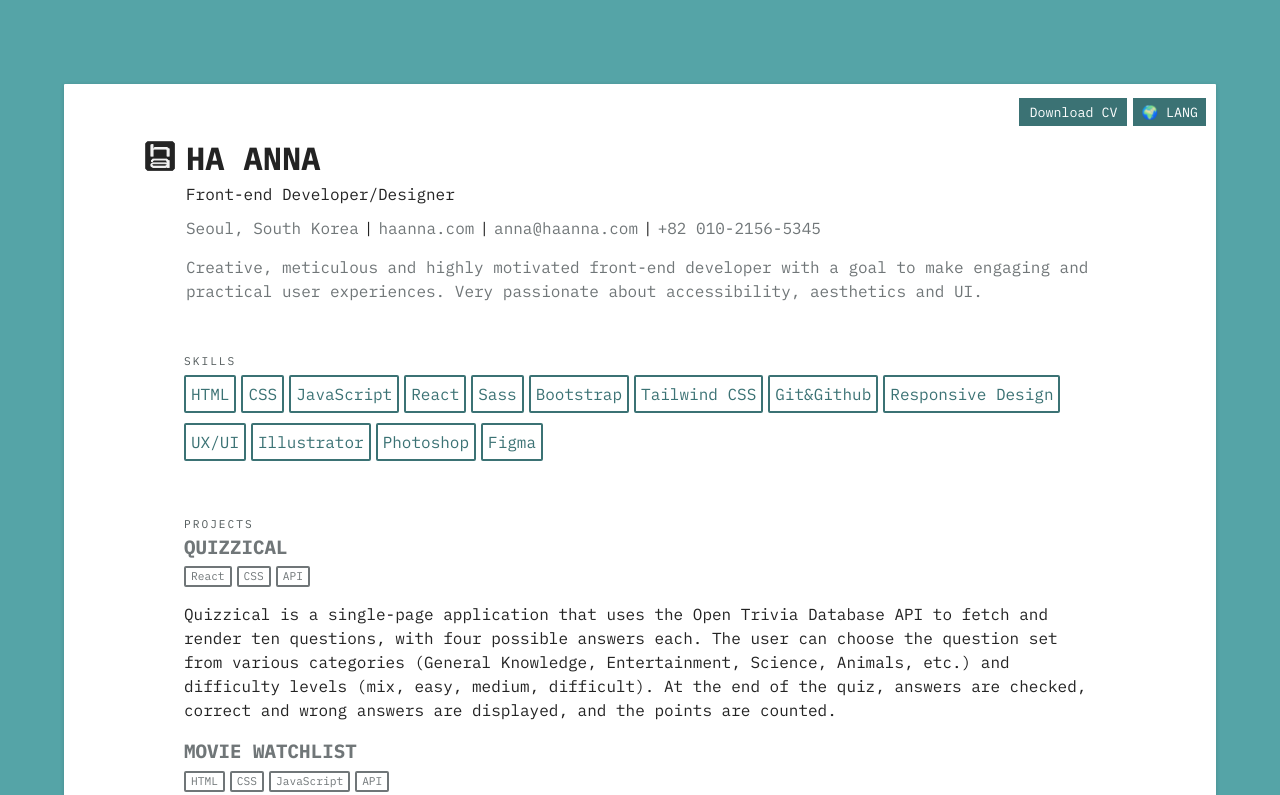
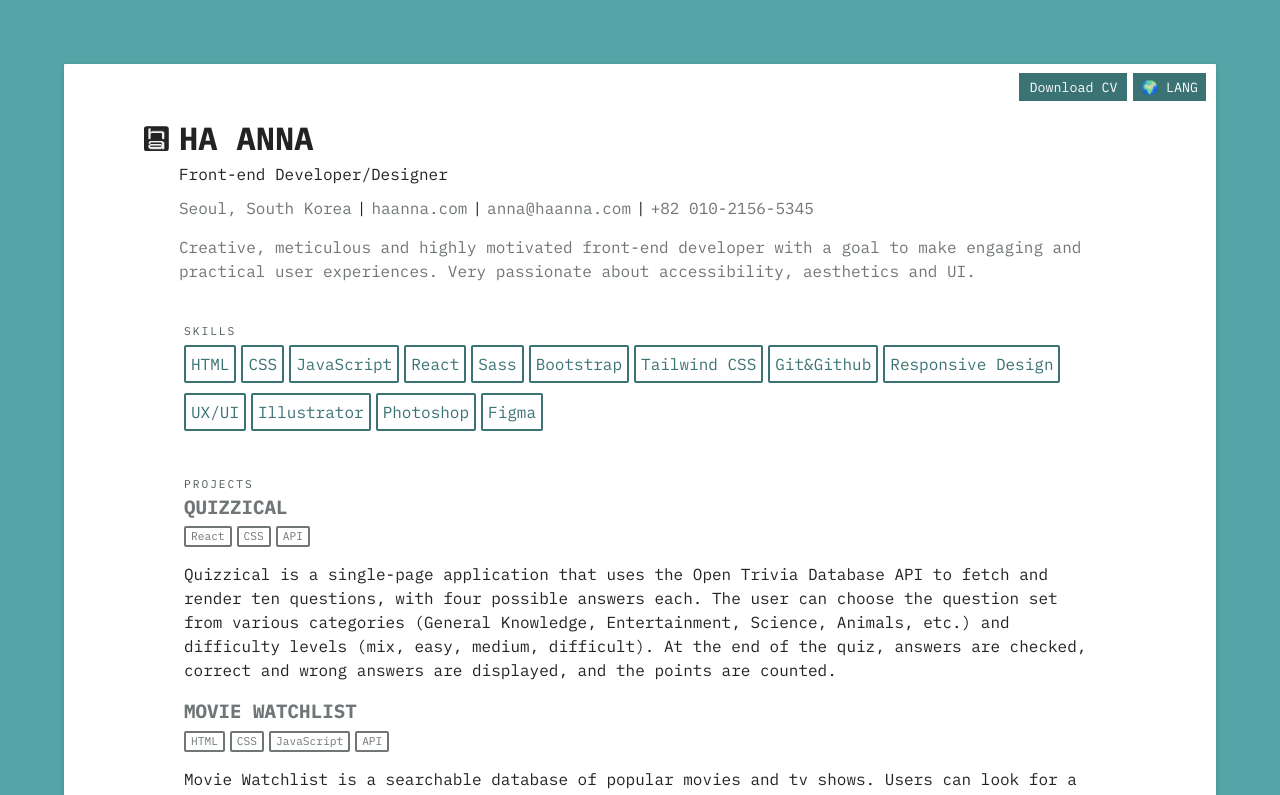
Before and after one commit to ha-anna/ha_anna_cv, a React (Vite) app: page / in a window 1280 px wide. Shown: the top 795 px of the page. Built offline with nearby package versions, Linux system fonts and the light colour scheme; a web font is replaced by a local one.

Commit message:
UPDATE: CSS small fixes

```diff
--- a/src/components/Header.jsx
+++ b/src/components/Header.jsx
@@ -6,7 +6,7 @@ export default function Header({ toggleLanguage, cvFile, cv }) {
     <header >
       <h1 className="visually-hidden">Ha Anna's CV</h1>
       <form action={`/${cvFile}`}>
-        <button className="download-button">{cv}</button>
+        <button type="button" className="download-button">{cv}</button>
       </form>
       <div className="tooltip-wrap">
         <button onClick={toggleLanguage} className="lang-button" aria-label="Change language">🌍 Lang</button>
--- a/src/components/Introduction.jsx
+++ b/src/components/Introduction.jsx
@@ -11,7 +11,7 @@ export default function Introduction({ name, position, location, webpage, email,
         <div className="intro-info">
           <span className="info">{location}</span>
           <span className="line" aria-hidden="true">|</span>
-          <a href={`https://www.${webpage}`} target="_blank" className="link">{webpage}</a>
+          <a href={`https://www.${webpage}`} target="_blank" rel="noopener" className="link">{webpage}</a>
           <span className="line" aria-hidden="true">|</span>
           <a href={`mailto:${email}`} className="link" aria-label="e-mail">{email}</a>
           <span className="line" aria-hidden="true">|</span>
--- a/src/components/Projects.jsx
+++ b/src/components/Projects.jsx
@@ -5,7 +5,7 @@ export default function Projects({ projects }) {
   const projectsHtml = projects.map(project => {
     return (
       <div className="project" key={project.title}>
-        <h3><a href={project.url} target="_blank" className="link">{project.title}</a></h3>
+        <h3><a href={project.url} target="_blank" className="link" rel="noopener">{project.title}</a></h3>
 
         <div className="tech-stack">
           {project.techStack.map(tech => {
--- a/src/components/Sns.jsx
+++ b/src/components/Sns.jsx
@@ -5,7 +5,7 @@ export default function Sns({ sns }) {
   const snsHtml = sns.map(social => {
     return (
       <div className="sns" key={social.name}>
-        <a href={social.link} target="_blank"><img src={`images/${social.icon}`} alt={social.name} className="sns-icon" /></a>
+        <a href={social.link} target="_blank" rel="noopener"><img src={`images/${social.icon}`} alt={social.name} className="sns-icon" /></a>
       </div>
     )
   })
--- a/src/data.js
+++ b/src/data.js
@@ -286,7 +286,7 @@ const data = [{
   "webpage": "haanna.com",
   "email": "anna@haanna.com",
   "phone": "+82 010-2156-5345",
-  "about": "Front-end developer biegle posługujący się HTML5, CSS3 i JavaScript. Aktualnie jestem w trakcie nauki React.js. Dzięki wiedzy w dziedzinie UI/ UX i umiejętności tworzenia grafik komputerowych jestem w stanie stworzyć unikalne i interesujące wizualnie strony internetowe, które jednocześnie spełniają wymogi responsywnego designu i dostępności.",
+  "about": "Front-end developer biegle posługujący się HTML5, CSS3 i JavaScript. Aktualnie jestem w trakcie nauki React. Dzięki wiedzy w dziedzinie UI/ UX i umiejętności tworzenia grafik komputerowych jestem w stanie stworzyć unikalne i interesujące wizualnie strony internetowe, które jednocześnie spełniają wymogi responsywnego designu i dostępności.",
   "skills": {
     "id": "UMIEJĘTNOŚCI",
     "list": ["HTML", "CSS", "JavaScript", "React", "Sass", "Bootstrap", "Tailwind CSS", "Git&Github", "Responsive Design", "UX/UI", "Illustrator", "Photoshop", "Figma"]
@@ -298,7 +298,7 @@ const data = [{
         "title": "Quizzical",
         "url": "https://react-quizzical.vercel.app/",
         "techStack": ["React", "CSS", "API"],
-        "description": "Quizzical to SPA korzystająca z Open Trivia Database API będąca krótką grą sprawdzającą wiedzę użytkownika z wybranej dziedziny. Po przejściu do ustawień i wybraniu dziedziny pytań oraz ich trudności, pytania są generowane i użytkownik musi wybrać jedną z czterech dostępnych odpowiedzi. Dziedzin do wyboru jest wiele (Wiedza ogólna, Rozrywka, Nauki ścisłe, Zwierzęta itp.), a poziomy trudności są cztery (miks, łatwy, średni, trudny). Po zakończeniu quizu odpowiedzi są sprawdzane, użytkownikowi pokazywane jest, gdzie popełnił błędy oraz która odpowiedź była poprawna, a punkty za poprawne odpowiedzi są zliczane. "
+        "description": "Quizzical to SPA korzystająca z Open Trivia Database API będąca krótką grą sprawdzającą wiedzę z wybranej dziedziny. Po przejściu do ustawień i wybraniu dziedziny pytań oraz ich trudności, pytania są generowane, a użytkownik musi wybrać jedną z czterech dostępnych odpowiedzi. Dziedzin do wyboru jest wiele (Wiedza ogólna, Rozrywka, Nauki ścisłe, Zwierzęta itp.), a poziomy trudności są cztery (miks, łatwy, średni, trudny). Po zakończeniu quizu odpowiedzi są sprawdzane, użytkownikowi pokazywane jest, gdzie popełnił błędy oraz która odpowiedź była poprawna, a punkty za poprawne odpowiedzi są zliczane. "
       }, {
         "title": "Movie Watchlist",
         "url": "https://its-haanna.github.io/Scrimba_Projects/Movie_watchlist/",
@@ -320,7 +320,7 @@ const data = [{
       "position": "Kierownik Zmiany/Barista",
       "start": "Kwiecień 2017",
       "end": "Kwiecień 2018",
-      "responsibilities": ["Jako barista i kierownik zmiany zajmowałam się wysokiej jakości obsługą klienta, delegowaniem zadań oraz tworzenie przyjemnej atmosfery w zespole.", "EByłam także odpowiedzialna za prowadzenie zmiany, realizowanie planów oraz składanie raportów."]
+      "responsibilities": ["Jako barista i kierownik zmiany zajmowałam się wysokiej jakości obsługą klienta, delegowaniem zadań oraz tworzenie przyjemnej atmosfery w zespole.", "Byłam także odpowiedzialna za prowadzenie zmiany, realizowanie planów oraz składanie raportów."]
     }],
   "education": [
     {
--- a/src/index.css
+++ b/src/index.css
@@ -58,7 +58,7 @@ main {
   width: 90%;
   max-width: 1200px;
   aspect-ratio: 1 / 1.4;
-  margin: 50px auto 50px auto;
+  margin: 30px auto 50px auto;
   background: var(--background);
   box-shadow: rgba(0, 0, 0, 0.16) 0px 1px 4px;
   border-radius: 1px;
@@ -189,14 +189,15 @@ main {
 
 .icon {
   max-width: 100%;
-  height: 32px;
-  transform: translateY(2px);
+  height: 25px;
+  transform: translateY(1px);
   margin-right: 10px;
 }
 
 .sns-icon {
   max-width: 100%;
   height: 35px;
+  width: auto;
   margin: 0;
   margin-right: 10px;
   margin-top: 15px;
@@ -225,7 +226,7 @@ section {
   padding: 5px 10px;
 
   position: relative;
-  top: 95px;
+  top: 70px;
   right: 7px;
 }
 
@@ -247,7 +248,7 @@ section {
   border-radius: 2px;
   padding: 5px 8px;
   position: relative;
-  top: 95px;
+  top: 70px;
   right: 7px;
 }
 
@@ -301,7 +302,7 @@ h2:not(.name) {
   font-size: 0.7rem;
   color: var(--section);
   font-weight: 400;
-  margin-top: 50px;
+  margin-top: 40px;
   letter-spacing: 2px;
 }
 
@@ -336,7 +337,7 @@ h3 {
   font-size: 0.8125rem;
   opacity: 0;
   position: absolute;
-  top: 45px;
+  top: 25px;
   right:0;
   background-color: #fff;
   padding: .5em;
```
Also changed, not shown: public/images/icon.webp.
